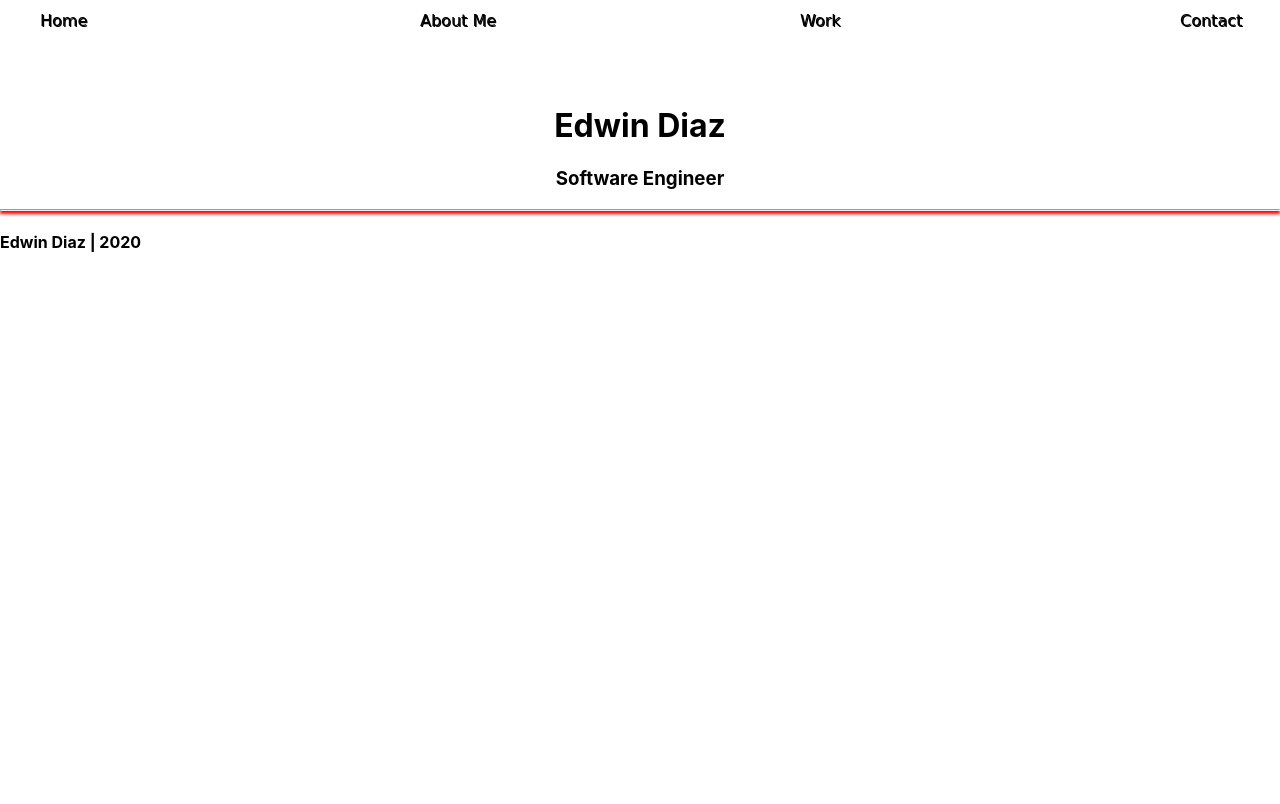
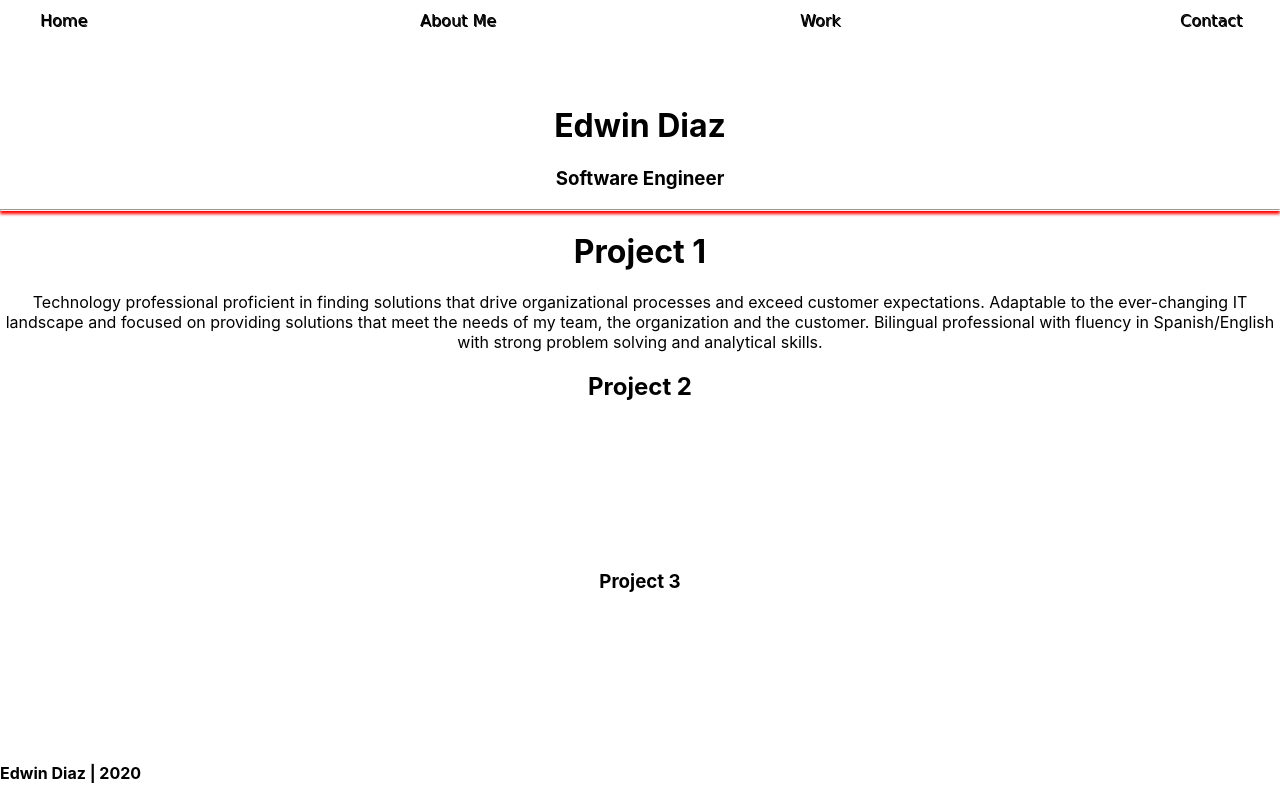
Before and after one commit to EEDS90/Ediaz-Portfolio, a React (Create React App) app in the folder client/: page /work in a window 1280 px wide. Built offline with nearby package versions, Linux system fonts and the light colour scheme.

Commit message:
added project components

```diff
--- a/client/src/App.js
+++ b/client/src/App.js
@@ -3,6 +3,7 @@ import { Switch, Route } from 'react-router-dom';
 import './App.css';
 import Layout from './layouts/Layout';
 import About from './screens/About';
+import Work from './screens/Work';
 import Contact from './screens/Contact';
 import Main from './containers/Main';
 
@@ -12,10 +13,11 @@ function App() {
     <Layout>
       <Switch>
           <Route path='/about'>
-            About Me Section
+            {/* About Me Section */}
             <About />
           </Route>
-          <Route path='/work'>
+        <Route path='/work'>
+          <Work />
           </Route>
           <Route path='/contact'>
             {/* Contact Section */ }
--- /dev/null
+++ b/client/src/screens/Work.jsx
@@ -0,0 +1,33 @@
+import React from "react";
+import "./Work.css";
+
+export default function Work(props) {
+  return (
+    <>
+      <div>
+        <h1>Project 1</h1>
+        <p>
+          Technology professional proficient in finding solutions that drive
+          organizational processes and exceed customer expectations. Adaptable
+          to the ever-changing IT landscape and focused on providing solutions
+          that meet the needs of my team, the organization and the customer.
+          Bilingual professional with fluency in Spanish/English with strong
+          problem solving and analytical skills.
+        </p>
+
+        <div>
+          <h2>Project 2</h2>
+          <p>
+            <a></a>
+          </p>
+        </div>
+        <div>
+          <h3>Project 3</h3>
+          <p>
+            <a></a>
+          </p>
+        </div>
+      </div>
+    </>
+  );
+}
```
Also changed, not shown: client/src/screens/Work.css (added), 1 other file (tests, documents, lock files or other folders).
